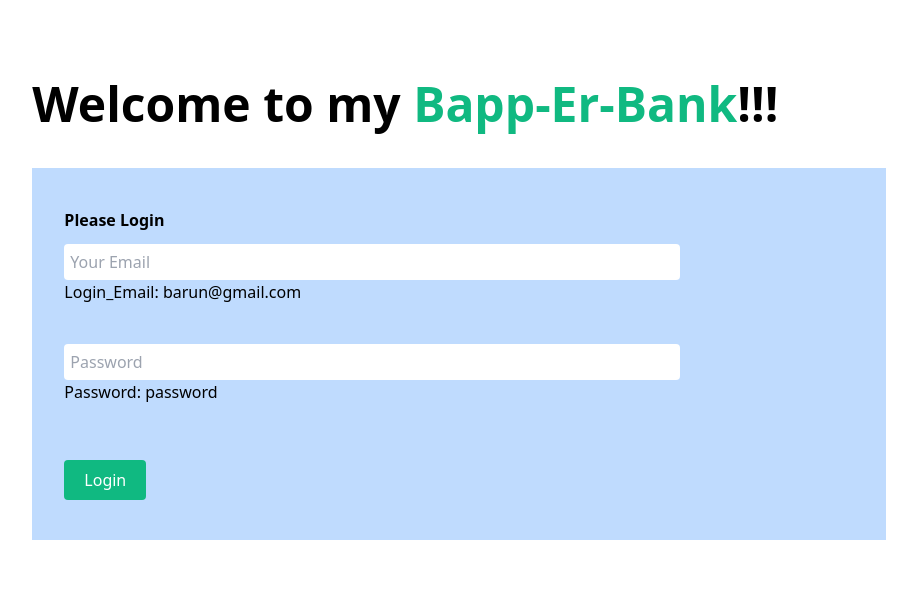
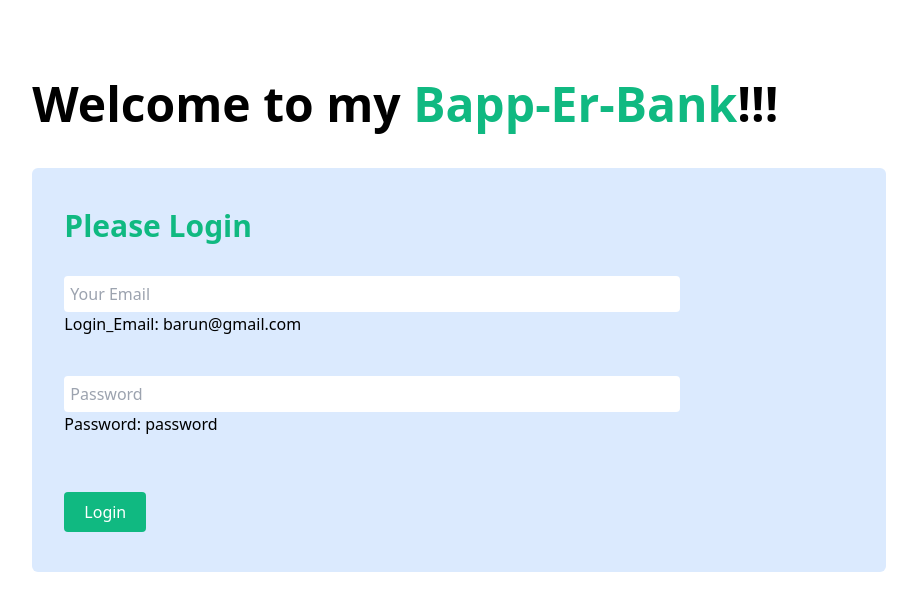
Before and after one commit to itbarunmitra1000/bank-lenden, a plain HTML site: page index.html in a window 1280 px wide. Shown: the whole page, without its empty margins (181-1098 px from the left). Drawn offline with nearby package versions, Linux system fonts and the light colour scheme.

Commit message:
login design change

```diff
--- a/index.html
+++ b/index.html
@@ -17,9 +17,9 @@
     <main class="w-2/3 mx-auto mt-20">
         <h1 class="text-5xl font-semibold mb-10">Welcome to my <span class="text-green-500">Bapp-Er-Bank</span>!!!</h1>
 
-        <section class="bg-blue-200 pl-8 py-10">
+        <section class="bg-blue-100 pl-8 py-10 rounded-md">
 
-            <h1 class="font-semibold mb-3">Please Login</h1>
+            <h1 class="font-semibold mb-8 text-green-500 text-3xl">Please Login</h1>
             <input id="login-input" class=" rounded w-3/4 p-1.5 " type="text" placeholder="Your Email">
             <p class="mb-4">Login_Email: barun@gmail.com</p>
             <br>
```
